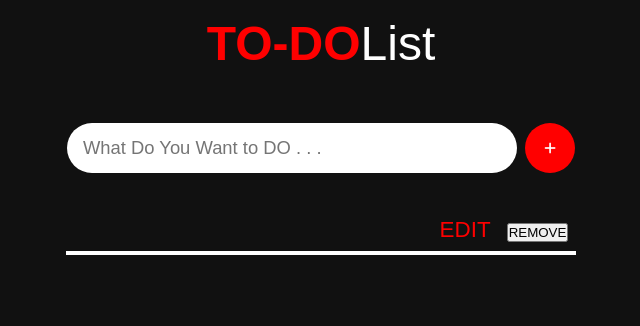
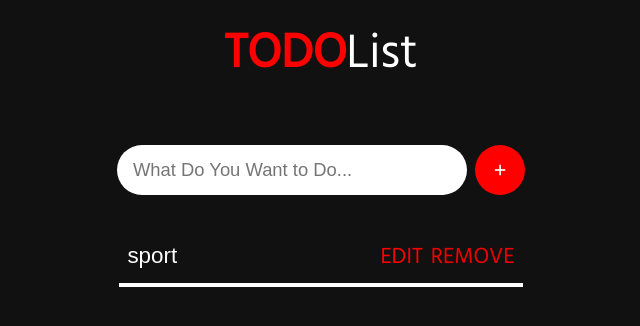
Before and after one commit to SarthakM1/TO-DO-List, a plain HTML site: page index.html in a window 1280 px wide. Shown: the whole page, without its empty margins (319-959 px from the left). Drawn offline with Linux system fonts and the light colour scheme.

Commit message:
first commit

```diff
--- a/index.html
+++ b/index.html
@@ -1,24 +1,23 @@
 <!DOCTYPE html>
 <html>
 <head>
+    <meta charset='utf-8'>
+    <meta http-equiv='X-UA-Compatible' content='IE=edge'>
+    <title>TODO List</title>
+    <meta name='viewport' content='width=device-width, initial-scale=1'>
+    <link rel='stylesheet' type='text/css' media='screen' href='style.css'>
+    <link href="https://fonts.googleapis.com/css?family=Hind&display=swap" rel="stylesheet">
     <link rel="stylesheet" href="path/to/font-awesome/css/font-awesome.min.css">
     <script src="https://kit.fontawesome.com/a81368914c.js"></script>
-    <title>TO-DO List</title>
-    <link rel="stylesheet" type="text/css" href="style.css">
 </head>
 <body>
-        <h1><span class="styling">TO-DO</span>List</h1>
-        <div class="input_div">
-            <input class="input" type="text" placeholder="What Do You Want to DO . . .">
-            <button class="addButton"><i class="fas fa-plus"></i></button>
+    <h1><span class="title">Todo</span>List</h1>
+    <div class="inputDiv">
+    	   <input type="text" class="input" placeholder="What Do You Want to Do...">
+    	   <button class="add"><i class="fas fa-plus"></i></button>
     </div>
     <div class="container">
-            <div class="item">
-                <input type="text" class="item_input" disabled>
-                <button class="editButton">EDIT</button>
-                <button class="removeButton">REMOVE</button>
     </div>
-        </div>
-        <script type="text/javascript" src="main.js"></script>
+    <script src='main.js'></script>
 </body>
 </html>
--- a/main.js
+++ b/main.js
@@ -1,34 +1,88 @@
-const addButton = document.querySelector('.addButton');
+const container = document.querySelector('.container');
 var inputValue = document.querySelector('.input');
-const container = document.querySelector('.container');
+const add = document.querySelector('.add');
+
+if(window.localStorage.getItem("todos") == undefined){
+     var todos = [];
+     window.localStorage.setItem("todos", JSON.stringify(todos));
+}
+
+var todosEX = window.localStorage.getItem("todos");
+var todos = JSON.parse(todosEX);
+
 
 class item{
-    constructor(itemName){
-        this.createDiv(itemName);
+	constructor(name){
+		this.createItem(name);
+	}
+    createItem(name){
+    	var itemBox = document.createElement('div');
+        itemBox.classList.add('item');
+
+    	var input = document.createElement('input');
+    	input.type = "text";
+    	input.disabled = true;
+    	input.value = name;
+    	input.classList.add('item_input');
+
+    	var edit = document.createElement('button');
+    	edit.classList.add('edit');
+    	edit.innerHTML = "EDIT";
+    	edit.addEventListener('click', () => this.edit(input, name));
+
+    	var remove = document.createElement('button');
+    	remove.classList.add('remove');
+    	remove.innerHTML = "REMOVE";
+    	remove.addEventListener('click', () => this.remove(itemBox, name));
+
+    	container.appendChild(itemBox);
+
+        itemBox.appendChild(input);
+        itemBox.appendChild(edit);
+        itemBox.appendChild(remove);
+
     }
 
-    createDiv(itemName){
-        Let input = document.createElement('input');
-        input.value = itemName;
-        input.disabled = true;
-        input.classList.add('item_input');
-        input.type = "text";
+    edit(input, name){
+        if(input.disabled == true){
+           input.disabled = !input.disabled;
+        }
+    	else{
+            input.disabled = !input.disabled;
+            let indexof = todos.indexOf(name);
+            todos[indexof] = input.value;
+            window.localStorage.setItem("todos", JSON.stringify(todos));
+        }
+    }
 
-        Let itemBox = document.createElement('div');
-        itemBox.classList.add('item');
-
-        Let editButton = document.createElement('button');
-        editButton.innerHTML = "EDIT";
-        editButton.classList.add('editButton');
-
-        Let removeButton = document.createElement('button');
-        removeButton.innerHTML = "REMOVE";
-        removeButton.classList.add('removeButton');
-
-        container.appendChild(itemBox);
-
-        itemBox.appendChild(input);
-        itemBox.appendChild(editButton);
-        itemBox.appendChild(removeButton);
+    remove(itemBox, name){
+        itemBox.parentNode.removeChild(itemBox);
+        let index = todos.indexOf(name);
+        todos.splice(index, 1);
+        window.localStorage.setItem("todos", JSON.stringify(todos));
     }
 }
+
+add.addEventListener('click', check);
+window.addEventListener('keydown', (e) => {
+	if(e.which == 13){
+		check();
+	}
+})
+
+function check(){
+	if(inputValue.value != ""){
+		new item(inputValue.value);
+        todos.push(inputValue.value);
+        window.localStorage.setItem("todos", JSON.stringify(todos));
+		inputValue.value = "";
+	}
+}
+
+
+for (var v = 0 ; v < todos.length ; v++){
+    new item(todos[v]);
+}
+
+
+new item("sport");
--- a/style.css
+++ b/style.css
@@ -1,61 +1,62 @@
 * {
+    margin: 0;
     padding: 0;
-    margin: 0;
     box-sizing: border-box;
 }
 
 body{
     height: 100%;
     background-color: #111;
+    box-sizing: border-box;
 }
 
-h1{
+h1 {
+	color: #fff;
 	font-size: 3rem;
 	font-weight: 50;
+	text-align: center;
 	margin: 1rem 0 3rem;
-    text-align: center;
-    color: #fff;
-    font-family: 'Hind' , sans-serif;
+	font-family: 'Hind', sans-serif;
 }
 
-.styling{
+.title{
+	color: red;
+	text-transform: uppercase;
 	font-weight: 800;
-    color: red;
 }
 
-.input_div{
+.inputDiv{
 	display: flex;
 	justify-content: center;
 	align-items: center;
-    text-align: center;
 }
 
-.input_div .input{
+.input{
     padding: 0.5rem 1rem;
-    height: 50px;
     outline: none;
     border: none;
-    background-color: #fff;
-    width: 450px;
+    height: 50px;
+    border-radius: 25px;
+    width: 350px;
+    margin: 0.25rem;
+    transition: .5s;
     font-size: 1.15rem;
-    margin: 0.25rem;
-    border-radius: 25px;
 }
 
-.addButton{
-    height: 50px;
-    width: 50px;
-    border-radius: 25px;
+.add{
 	outline: none;
     border: none;
-    background-color: #fff;
-    color: #fff;
+    height: 50px;
+    border-radius: 25px;
+    width: 50px;
+    background-color: red;
+    color: white;
+    cursor: pointer;
+    transition: .5s;
     margin: 0.25rem;
-    background-color: red;
-    cursor: pointer;
 }
 
-.addButton:hover{
+.add:hover{
 	opacity: 0.7;
 }
 
@@ -70,34 +71,36 @@ h1{
 
 .item{
 	padding: 0.5rem;
+	border-bottom: 4px solid #fff;
 	margin-bottom: 1.5rem;
-    border-bottom: 4px solid #fff;
 }
 
 .item_input{
 	background: none;
 	outline: none;
+	border: none;
 	color: #fff;
-    border: none;
-    width: 350px;
 	font-size: 1.4rem;
+	width: 245px;
 }
 
-.editButton{
-    font-size: 1.4rem;
-    margin: 0 0.75rem;
-    font-family: 'Hind' sans-serif;
+.edit{
 	background: none;
 	outline: none;
+	border: none;
 	color: red;
-    border: none;
+	font-size: 1.4rem;
+	font-family: 'Hind', sans-serif;
+	margin: 0 0.5rem;
+	cursor: pointer;
 }
 
-.removebutton{
-    font-size: 1.4rem;
-    font-family: 'Hind' sans-serif;
+.remove{
 	background: none;
 	outline: none;
+	border: none;
 	color: #E00;
-    border: none;
+	font-size: 1.4rem;
+	font-family: 'Hind', sans-serif;
+	cursor: pointer;
 }
```
Lines whose indentation alone changed are shown as unchanged.
